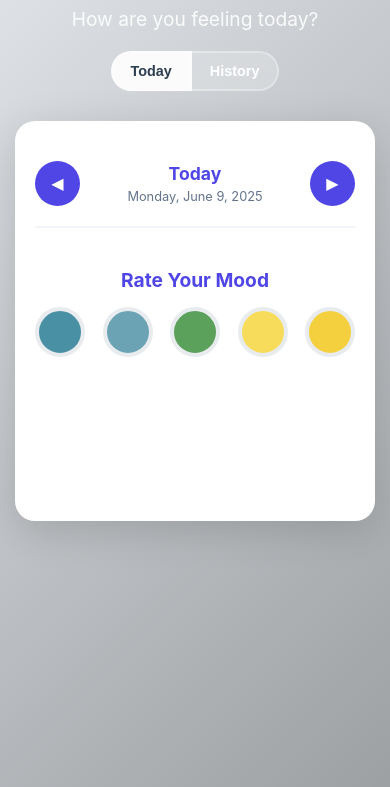
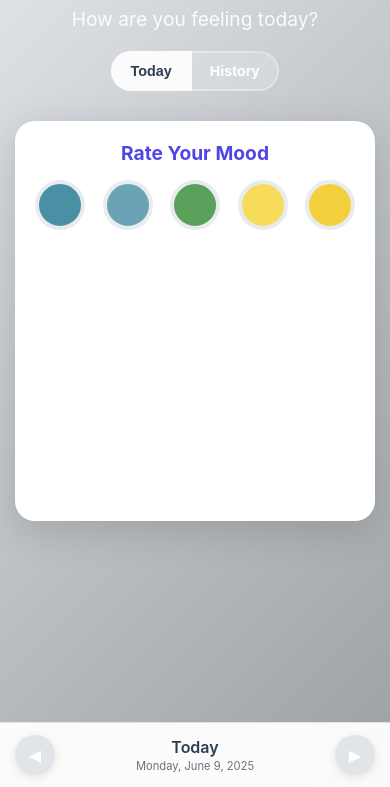
Before and after one commit to dmigo/mood-tracker, a website: page index.html in a window 390 px wide. Shown: the part 57-844 px from the top of the page. Drawn offline with Linux system fonts and the light colour scheme.

Commit message:
Move date navigation to the bottom

```diff
--- a/app.js
+++ b/app.js
@@ -149,6 +149,7 @@ class MoodTracker {
             month: 'long',
             day: 'numeric'
         });
+
     }
 
     saveMood() {
@@ -320,9 +321,13 @@ class MoodTracker {
         if (view === 'history') {
             // In history view, show neutral theme
             document.documentElement.style.setProperty('--current-mood-color', 'var(--mood-unselected)');
+            // Hide bottom navigation in history view
+            document.querySelector('.bottom-navigation').style.display = 'none';
         } else {
             // In mood view, show theme based on selected date
             this.updateTheme();
+            // Show bottom navigation in mood view
+            document.querySelector('.bottom-navigation').style.display = 'block';
         }
     }
 }
--- a/index.html
+++ b/index.html
@@ -40,15 +40,6 @@
             <!-- Mood Entry View -->
             <section id="mood-view" class="view active">
                 <div class="mood-entry">
-                    <div class="date-navigation">
-                        <button id="prev-day" class="nav-btn" title="Previous day (swipe right)">◀</button>
-                        <div class="current-date">
-                            <h2 id="selected-date">Today</h2>
-                            <p id="date-display"></p>
-                        </div>
-                        <button id="next-day" class="nav-btn" title="Next day (swipe left)">▶</button>
-                    </div>
-
                     <div class="mood-entry-content">
                         <h3>Rate Your Mood</h3>
                         <div class="mood-scale">
@@ -72,6 +63,18 @@
                 </div>
             </section>
         </main>
+
+        <!-- Bottom Date Navigation -->
+        <div class="bottom-navigation">
+            <div class="date-navigation">
+                <button id="prev-day" class="nav-btn" title="Previous day (swipe right)">◀</button>
+                <div class="nav-date-info">
+                    <h2 id="selected-date">Today</h2>
+                    <p id="date-display"></p>
+                </div>
+                <button id="next-day" class="nav-btn" title="Next day (swipe left)">▶</button>
+            </div>
+        </div>
     </div>
 
     <script src="app.js"></script>
--- a/styles.css
+++ b/styles.css
@@ -35,6 +35,7 @@ body {
     min-height: 100vh;
     color: var(--text-primary);
     transition: background 0.5s ease;
+    padding-bottom: 90px;
 }
 
 .container {
@@ -266,59 +267,74 @@ h3 {
     padding: 40px 20px;
 }
 
+
+.mood-entry-content {
+    text-align: center;
+}
+
+.bottom-navigation {
+    position: fixed;
+    bottom: 0;
+    left: 0;
+    right: 0;
+    background: rgba(255, 255, 255, 0.95);
+    backdrop-filter: blur(20px);
+    border-top: 1px solid rgba(0, 0, 0, 0.1);
+    padding: 15px 20px;
+    z-index: 100;
+}
+
 .date-navigation {
     display: flex;
     align-items: center;
     justify-content: space-between;
-    margin-bottom: 30px;
-    padding: 20px 0;
-    border-bottom: 2px solid #f1f5f9;
+    max-width: 600px;
+    margin: 0 auto;
 }
 
 .nav-btn {
-    background: #4F46E5;
+    background: var(--current-mood-color);
     color: white;
     border: none;
-    width: 50px;
-    height: 50px;
+    width: 45px;
+    height: 45px;
     border-radius: 50%;
-    font-size: 1.2rem;
+    font-size: 1.1rem;
     cursor: pointer;
-    transition: all 0.2s ease;
+    transition: all 0.3s ease;
     display: flex;
     align-items: center;
     justify-content: center;
     user-select: none;
+    box-shadow: 0 2px 10px rgba(0, 0, 0, 0.1);
 }
 
 .nav-btn:hover {
-    background: #4338CA;
-    transform: scale(1.05);
+    transform: scale(1.1);
+    box-shadow: 0 4px 15px rgba(0, 0, 0, 0.2);
 }
 
 .nav-btn:active {
     transform: scale(0.95);
 }
 
-.current-date {
+.nav-date-info {
     text-align: center;
     flex: 1;
     margin: 0 20px;
 }
 
-.current-date h2 {
-    margin-bottom: 5px;
-    font-size: 1.3rem;
+.nav-date-info h2 {
+    font-size: 1.1rem;
+    font-weight: 600;
+    color: var(--text-primary);
+    margin: 0 0 2px 0;
 }
 
-.current-date p {
-    color: #64748b;
-    font-size: 0.9rem;
+.nav-date-info p {
+    font-size: 0.8rem;
+    color: var(--text-secondary);
     margin: 0;
-}
-
-.mood-entry-content {
-    padding-top: 10px;
 }
 
 @media (max-width: 480px) {
@@ -353,20 +369,24 @@ h3 {
     }
 
     .nav-btn {
-        width: 45px;
-        height: 45px;
+        width: 40px;
+        height: 40px;
         font-size: 1rem;
     }
 
-    .current-date {
-        margin: 0 15px;
+    .nav-date-info {
+        margin: 0 10px;
     }
 
-    .current-date h2 {
-        font-size: 1.1rem;
+    .nav-date-info h2 {
+        font-size: 1rem;
     }
 
-    .current-date p {
-        font-size: 0.8rem;
+    .nav-date-info p {
+        font-size: 0.7rem;
+    }
+
+    .bottom-navigation {
+        padding: 12px 15px;
     }
 }
```
